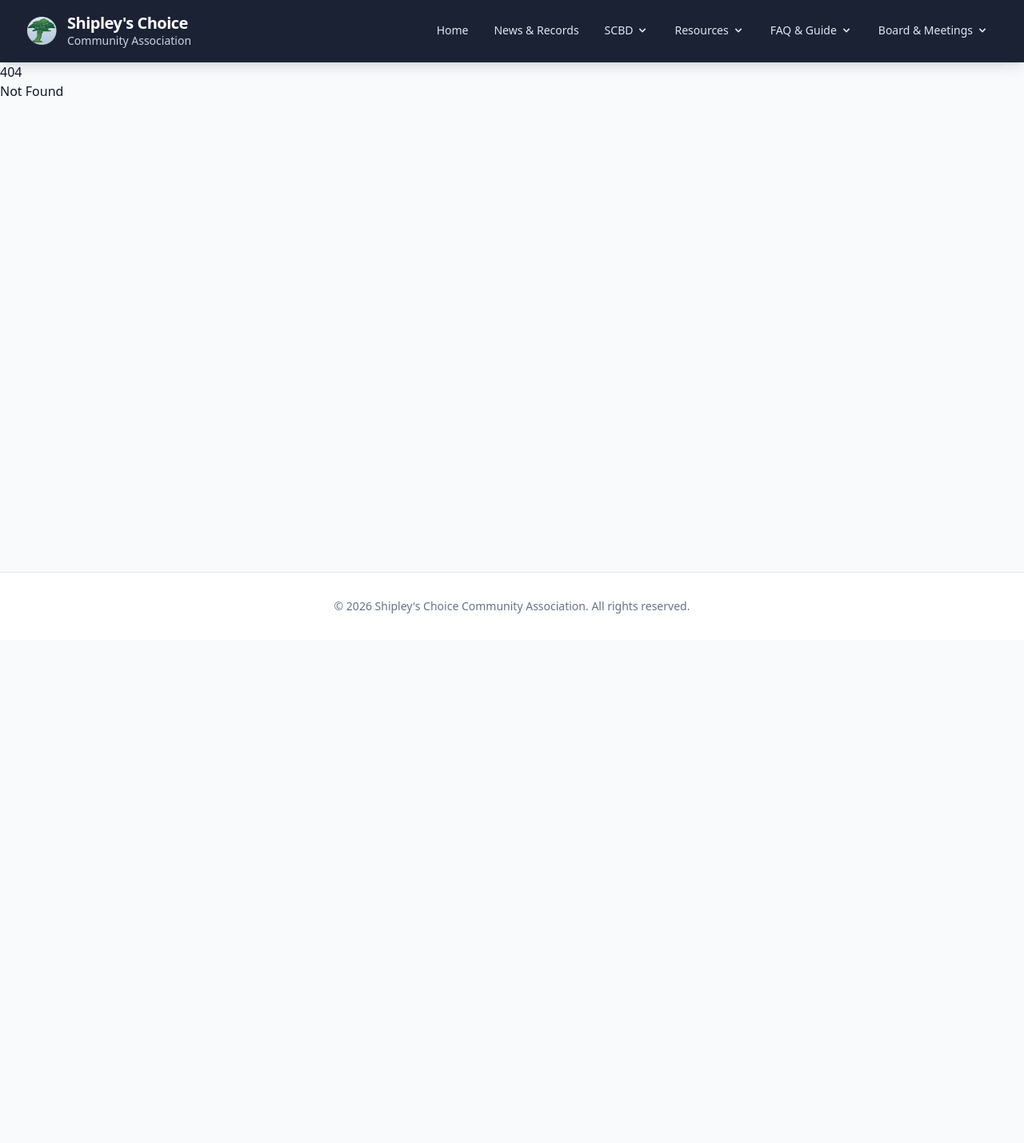
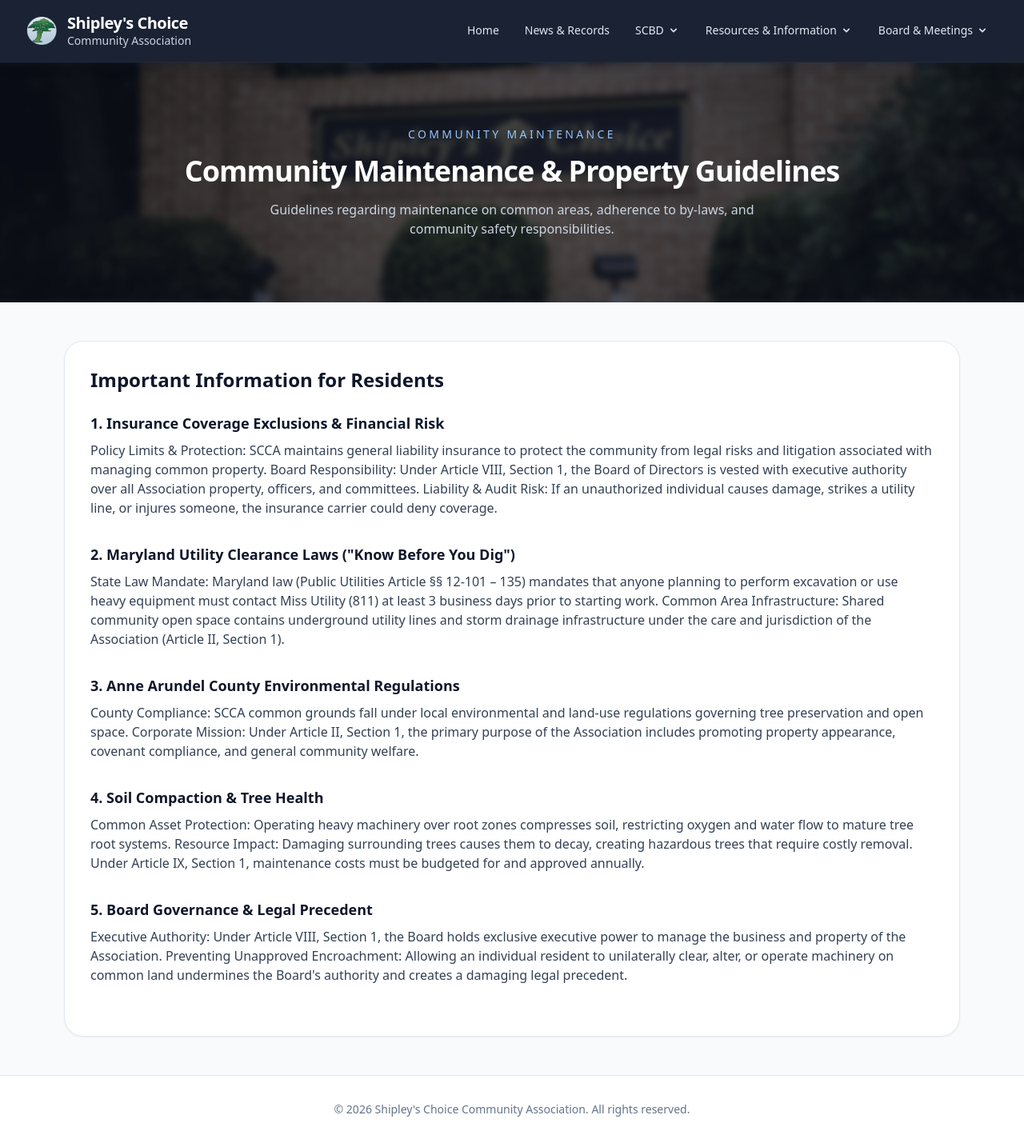
Before and after one commit to tschulmeister/scca-website, a SvelteKit app: page /maintenance-info in a window 1280 px wide. Before the commit this address had no page. Shown: the whole page at 80% size. Before the commit the page ends 800 px from the top, so only its background shows below. Built offline with nearby package versions, Linux system fonts and the light colour scheme.

Commit message:
feat: add maintenance information page and consolidate navigation
- Created src/routes/maintenance-info/+page.svelte with maintenance guidelines.
- Consolidated "Resources" and "FAQ & Guide" into "Resources & Information" in the navigation.

```diff
--- a/src/routes/+layout.svelte
+++ b/src/routes/+layout.svelte
@@ -49,18 +49,12 @@
       ]
     },
     {
-      name: "Resources",
+      name: "Resources & Information",
       children: [
         { name: "Information", path: "/information" },
         { name: "Documents", path: "/documents" },
-        { name: "Architecture Requests", path: "/architecture-requests" }
-      ]
-    },
-    {
-      name: "FAQ & Guide",
-      children: [
-        { name: "Information", path: "/information" },
-        { name: "Documents", path: "/documents" },
+        { name: "Architecture Requests", path: "/architecture-requests" },
+        { name: "Maintenance Info", path: "/maintenance-info" },
         { name: "FAQ", path: "/faq" }
       ]
     },
--- /dev/null
+++ b/src/routes/maintenance-info/+page.svelte
@@ -0,0 +1,56 @@
+<svelte:head>
+    <title>Maintenance Information | Shipley's Choice</title>
+</svelte:head>
+
+<section class="page-header py-20">
+    <div class="max-w-7xl mx-auto px-4 text-center">
+        <p class="text-sm uppercase tracking-[0.24em] text-blue-300">
+            Community Maintenance
+        </p>
+        <h1 class="mt-4 text-4xl font-extrabold tracking-tight">
+            Community Maintenance & Property Guidelines
+        </h1>
+        <p class="mt-4 max-w-2xl mx-auto text-slate-300">
+            Guidelines regarding maintenance on common areas, adherence to
+            by-laws, and community safety responsibilities.
+        </p>
+    </div>
+</section>
+
+<section class="max-w-6xl mx-auto px-4 py-12 space-y-8">
+    <div class="rounded-3xl border border-slate-200 bg-white p-8 shadow-sm">
+        <h2 class="text-2xl font-bold text-slate-900 mb-6">
+            Important Information for Residents
+        </h2>
+
+        <!-- Point 1 -->
+        <div class="mb-8">
+            <h3 class="text-lg font-bold text-slate-900">1. Insurance Coverage Exclusions & Financial Risk</h3>
+            <p class="text-slate-700 mt-2">Policy Limits & Protection: SCCA maintains general liability insurance to protect the community from legal risks and litigation associated with managing common property. Board Responsibility: Under Article VIII, Section 1, the Board of Directors is vested with executive authority over all Association property, officers, and committees. Liability & Audit Risk: If an unauthorized individual causes damage, strikes a utility line, or injures someone, the insurance carrier could deny coverage.</p>
+        </div>
+
+        <!-- Point 2 -->
+        <div class="mb-8">
+            <h3 class="text-lg font-bold text-slate-900">2. Maryland Utility Clearance Laws ("Know Before You Dig")</h3>
+            <p class="text-slate-700 mt-2">State Law Mandate: Maryland law (Public Utilities Article §§ 12-101 – 135) mandates that anyone planning to perform excavation or use heavy equipment must contact Miss Utility (811) at least 3 business days prior to starting work. Common Area Infrastructure: Shared community open space contains underground utility lines and storm drainage infrastructure under the care and jurisdiction of the Association (Article II, Section 1).</p>
+        </div>
+
+        <!-- Point 3 -->
+        <div class="mb-8">
+            <h3 class="text-lg font-bold text-slate-900">3. Anne Arundel County Environmental Regulations</h3>
+            <p class="text-slate-700 mt-2">County Compliance: SCCA common grounds fall under local environmental and land-use regulations governing tree preservation and open space. Corporate Mission: Under Article II, Section 1, the primary purpose of the Association includes promoting property appearance, covenant compliance, and general community welfare.</p>
+        </div>
+
+        <!-- Point 4 -->
+        <div class="mb-8">
+            <h3 class="text-lg font-bold text-slate-900">4. Soil Compaction & Tree Health</h3>
+            <p class="text-slate-700 mt-2">Common Asset Protection: Operating heavy machinery over root zones compresses soil, restricting oxygen and water flow to mature tree root systems. Resource Impact: Damaging surrounding trees causes them to decay, creating hazardous trees that require costly removal. Under Article IX, Section 1, maintenance costs must be budgeted for and approved annually.</p>
+        </div>
+
+        <!-- Point 5 -->
+        <div class="mb-8">
+            <h3 class="text-lg font-bold text-slate-900">5. Board Governance & Legal Precedent</h3>
+            <p class="text-slate-700 mt-2">Executive Authority: Under Article VIII, Section 1, the Board holds exclusive executive power to manage the business and property of the Association. Preventing Unapproved Encroachment: Allowing an individual resident to unilaterally clear, alter, or operate machinery on common land undermines the Board's authority and creates a damaging legal precedent.</p>
+        </div>
+    </div>
+</section>
```
